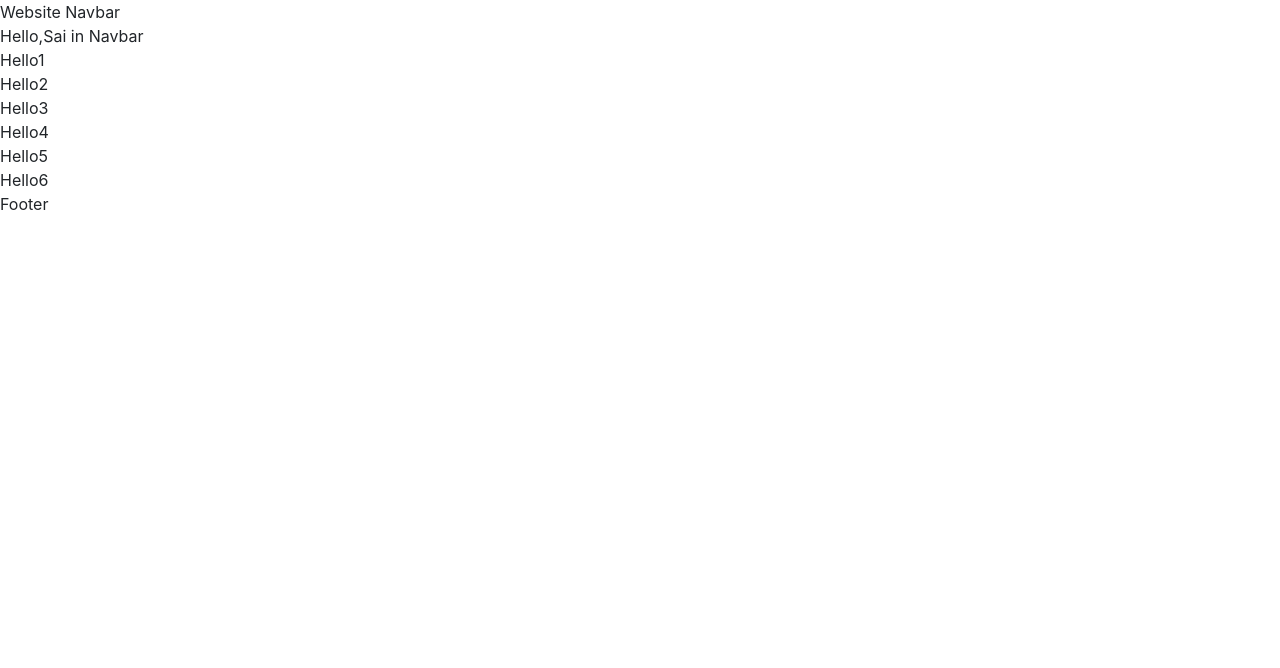
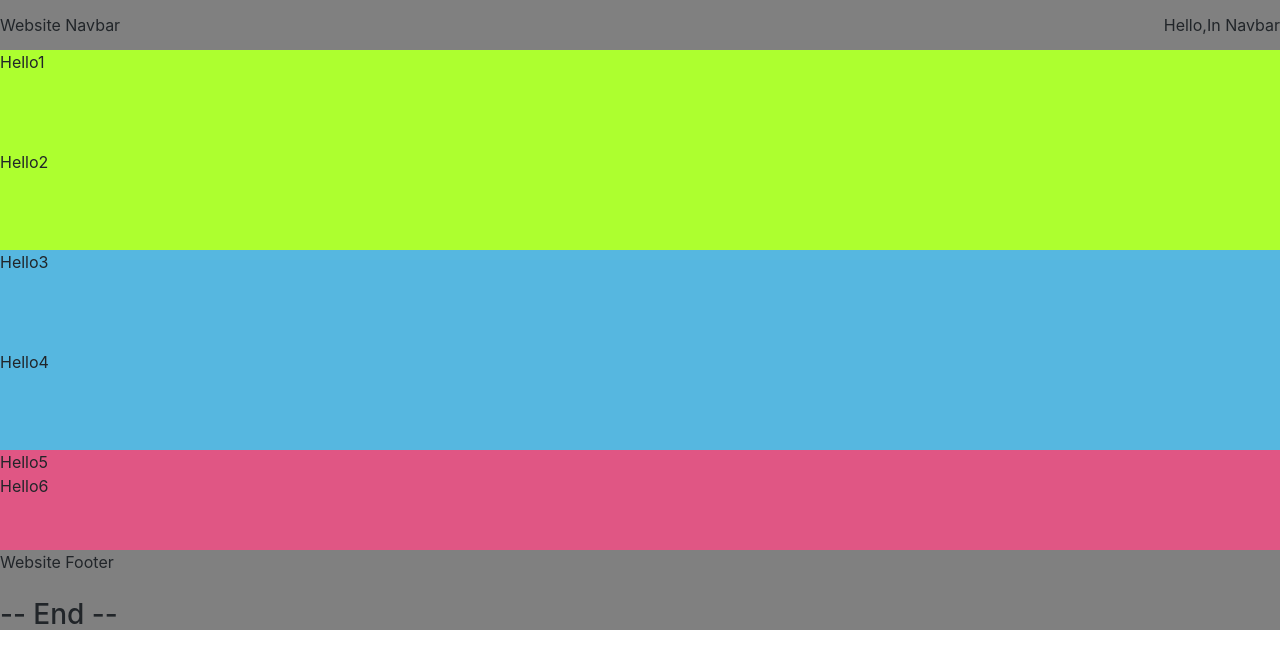
Before and after one commit to Bheemalinga/react-first-time---new-app--, a React (Create React App) app: page /About in a window 1280 px wide. Shown: the top 668 px of the page. Built offline with nearby package versions, Linux system fonts and the light colour scheme.

Commit message:
giving some random styles to entire page

```diff
--- a/src/components/About/Section1.js
+++ b/src/components/About/Section1.js
@@ -1,4 +1,5 @@
 import React from 'react'
+import '../styles/section1.css' //importing the css file, from another directory.
 
 const Section1 = () => {
     return(
--- a/src/components/About/Section2.js
+++ b/src/components/About/Section2.js
@@ -1,4 +1,5 @@
 import React from 'react'
+import '../styles/section2.css' //importing the css file to apply styling, from another directory.
 
 const Section2 = () => {
     return(
--- a/src/components/About/Section3.js
+++ b/src/components/About/Section3.js
@@ -1,12 +1,13 @@
 import React from 'react'
+import '../styles/section3.css' //importing the css file, from another directory.
 
 const Section3 = () => {
     return(
         <div class = "hello56">
-            <div class = "hello5">
+            <div>
                 Hello5
             </div>
-            <div class = "hello6">
+            <div>
                 Hello6
             </div>
         </div>
--- a/src/components/footer/Footer.jsx
+++ b/src/components/footer/Footer.jsx
@@ -1,8 +1,13 @@
 import React from 'react'
+import '../styles/section5.css'
 
 const Footer =()=>{
     return <>
-    <div>Footer</div>
+        <div className="footer">
+            <div>Website Footer</div>
+            <br></br>
+            <div><h3>-- End --</h3></div>
+        </div>
     </>
 }
 
--- a/src/components/navbar/Navbar.jsx
+++ b/src/components/navbar/Navbar.jsx
@@ -1,12 +1,17 @@
 import React from 'react'
+import '../styles/section4.css'
 import Products from '../../pages/Products'
 
 function Navbar() {
   return <>
-    <div>Website Navbar</div>
+  <div className="navbar">
     <div>
-      <Products name = "Sai in Navbar"/>
+      Website Navbar
     </div>
+    <div>
+      <Products name = "In Navbar"/>
+    </div>
+  </div>
   </>
 }
 
--- a/src/components/styles/section1.css
+++ b/src/components/styles/section1.css
@@ -1,10 +1,4 @@
-hello12{
-    display: flex;
+.hello1, .hello2 {
+    background-color: greenyellow;
+    height: 100px;
 }
-
-
-.hello1, .hello2 {
-    flex: 1;
-    background-color: #f1f1f1;
-    padding: 20px;
-}
--- a/src/components/styles/section2.css
+++ b/src/components/styles/section2.css
@@ -1,18 +1,4 @@
-/* import React from 'react'
-
-import '../../styles/section1.css'
-
-const Section1 = () => {
-    return (
-        <div>
-            <div>
-                Hello3
-            </div>
-            <div>
-                Hello4
-            </div>
-        </div>
-    )
+.hello3, .hello4 {
+    background-color: rgb(86, 183, 224);
+    height: 100px;
 }
-
-export default Section2; */
--- a/src/components/styles/section3.css
+++ b/src/components/styles/section3.css
@@ -1,18 +1,4 @@
-/* import React from 'react'
-
-import '../../styles/section3.css'
-
-const Section1 = () => {
-    return (
-        <div>
-            <div>
-                Hello5
-            </div>
-            <div>
-                Hello6
-            </div>
-        </div>
-    )
+.hello56 {
+    background-color: rgb(224, 86, 132);
+    height: 100px;
 }
-
-export default Section3; */
--- /dev/null
+++ b/src/components/styles/section4.css
@@ -0,0 +1,4 @@
+.navbar{
+    background-color: grey;
+    height: 50px;
+}
--- /dev/null
+++ b/src/components/styles/section5.css
@@ -0,0 +1,4 @@
+.footer{
+    background-color: grey;
+    height: 80px;
+}
--- a/src/pages/contacts.jsx
+++ b/src/pages/contacts.jsx
@@ -13,7 +13,7 @@ const Contact = () => {
             <Contact3/>
     </div> */}
     <div>
-        <Products name = "Sai in Contacts"/>
+        <Products name = "Hi, in Contacts"/>
     </div>
     </>
 }
--- a/src/pages/home.jsx
+++ b/src/pages/home.jsx
@@ -12,7 +12,7 @@ const Home = () => {
             <Home2/>
             <Home3/> */}
             <div>
-                <Products name = "Sai"/>
+                <Products name = "Hi, in Home"/>
             </div>
         {/* </div> */}
     </>
```
